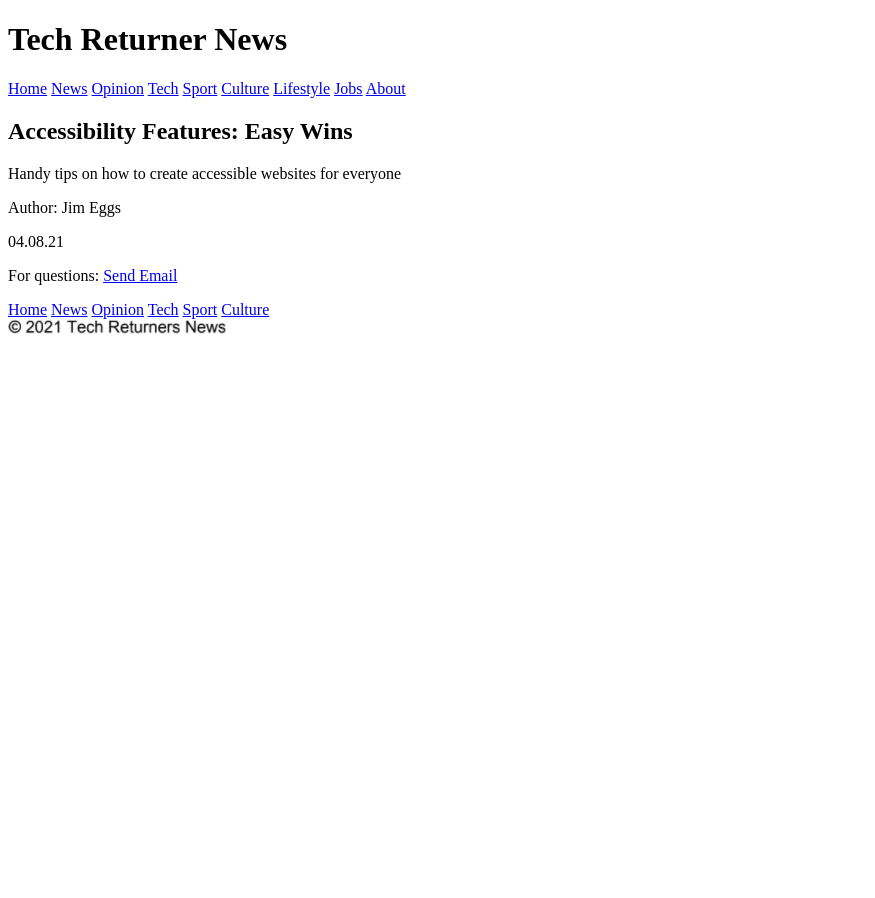
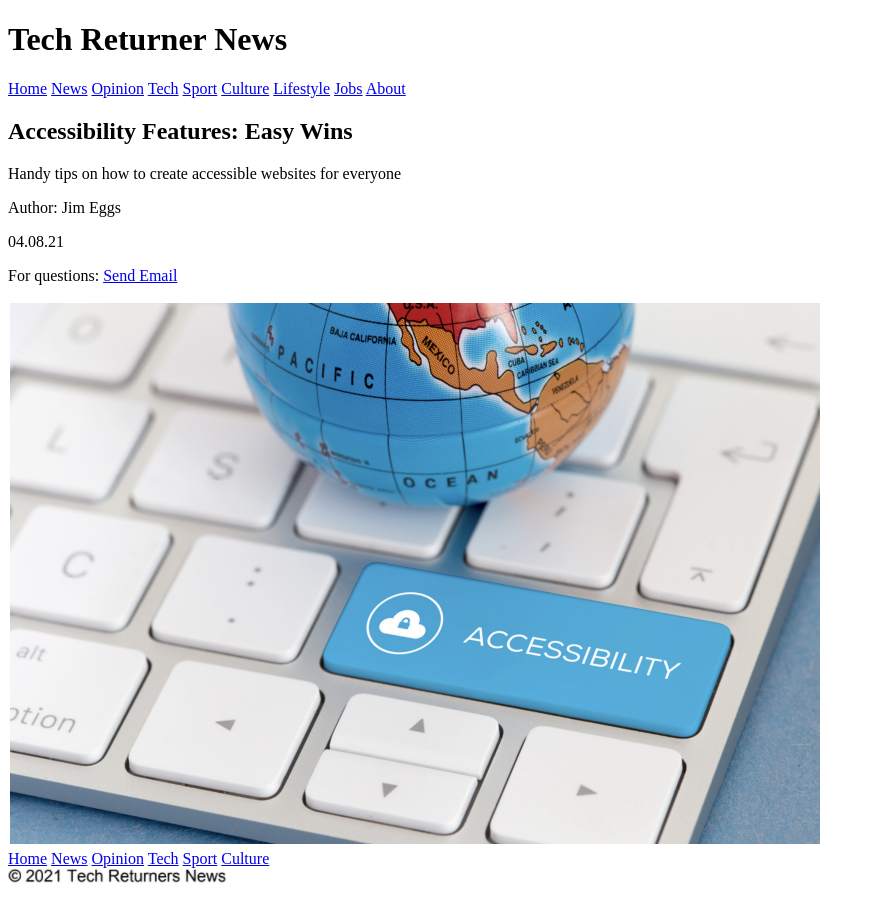
Before and after one commit to CenkSelim/semantic-html, a plain HTML site: page index.html in a window 1280 px wide. Shown: the whole page, without its empty margins (0-875 px from the left). Before the commit the page ends 800 px from the top, so only its background shows below. Drawn offline with Linux system fonts and the light colour scheme.

Commit message:
Image added to page

```diff
--- a/index.html
+++ b/index.html
@@ -49,6 +49,9 @@
                 </p>
             </aside>
         </article>
+        <article>
+            <img src="./images/technews.png"  alt="Accebility key on a keyboard">
+        </article>
     </main>
     <footer>
         <!-- footer information,  logo, links, etc... -->
```
